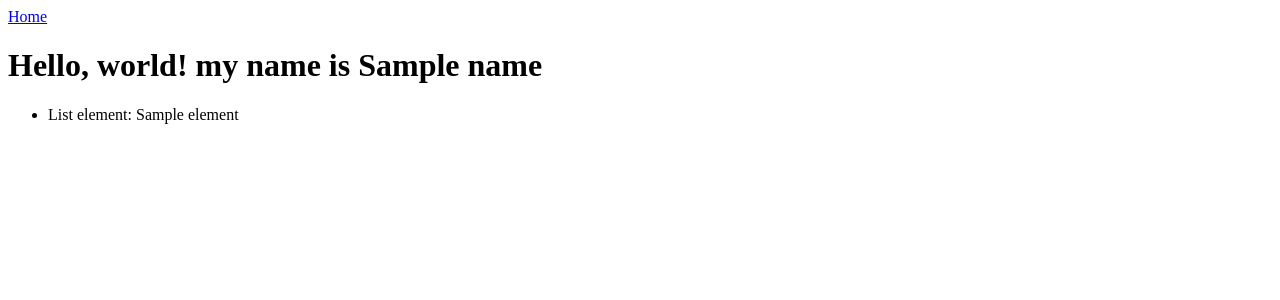
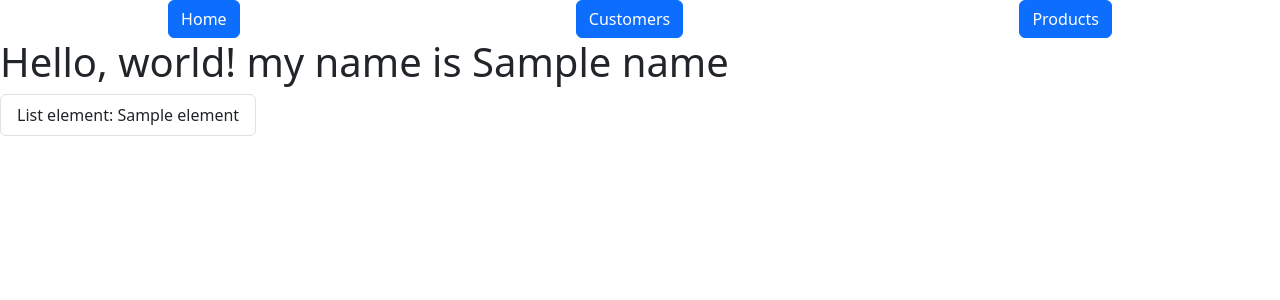
Before and after one commit to TanishBansal07/PythonProject, a Flask app: template templates/home.html in a window 1280 px wide. Shown: the top 300 px of the page. Run offline with Flask 3, Linux system fonts and the light colour scheme; the template is opened without the code that fills it: most values are stand-ins (such as "Sample title", 1, 10 or a date in 2020).

Commit message:
configured bootstrap and added url for customers, home and products

```diff
--- a/templates/base.html
+++ b/templates/base.html
@@ -3,12 +3,17 @@
     <head>
         <meta charset="utf-8">
         <meta name="viewport" content="width=device-width, initial-scale=1, shrink-to-fit=no">
+        <link href="https://cdn.jsdelivr.net/npm/bootstrap@5.3.3/dist/css/bootstrap.min.css" rel="stylesheet" integrity="sha384-QWTKZyjpPEjISv5WaRU9OFeRpok6YctnYmDr5pNlyT2bRjXh0JMhjY6hW+ALEwIH" crossorigin="anonymous">
     </head>
     <body>
-        <nav>
-            <a href="/">Home</a>
+        <nav class="d-flex justify-content-around">
+            <a class="btn btn-primary" href='{{url_for("home")}}'>Home</a>
+            <a class="btn btn-primary" href='{{url_for("customers_info")}}'>Customers</a>
+            <a class="btn btn-primary" href='{{url_for("products_info")}}'>Products</a>
         </nav>
         {% block content %}
         {% endblock %}
+        <script src="https://cdn.jsdelivr.net/npm/bootstrap@5.3.3/dist/js/bootstrap.bundle.min.js" integrity="sha384-YvpcrYf0tY3lHB60NNkmXc5s9fDVZLESaAA55NDzOxhy9GkcIdslK1eN7N6jIeHz" crossorigin="anonymous"></script>
+
     </body>
-</html>
+    </html>
```
